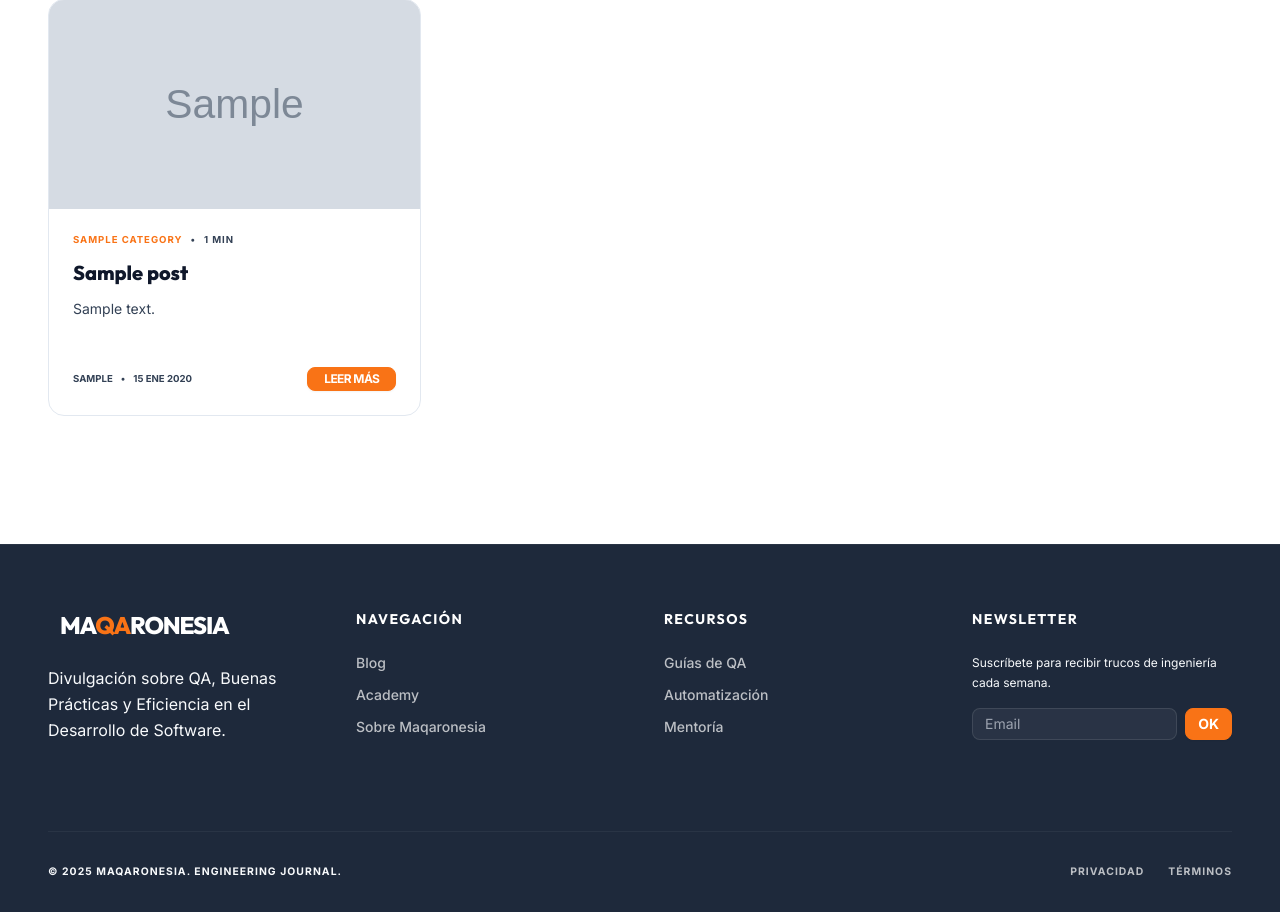
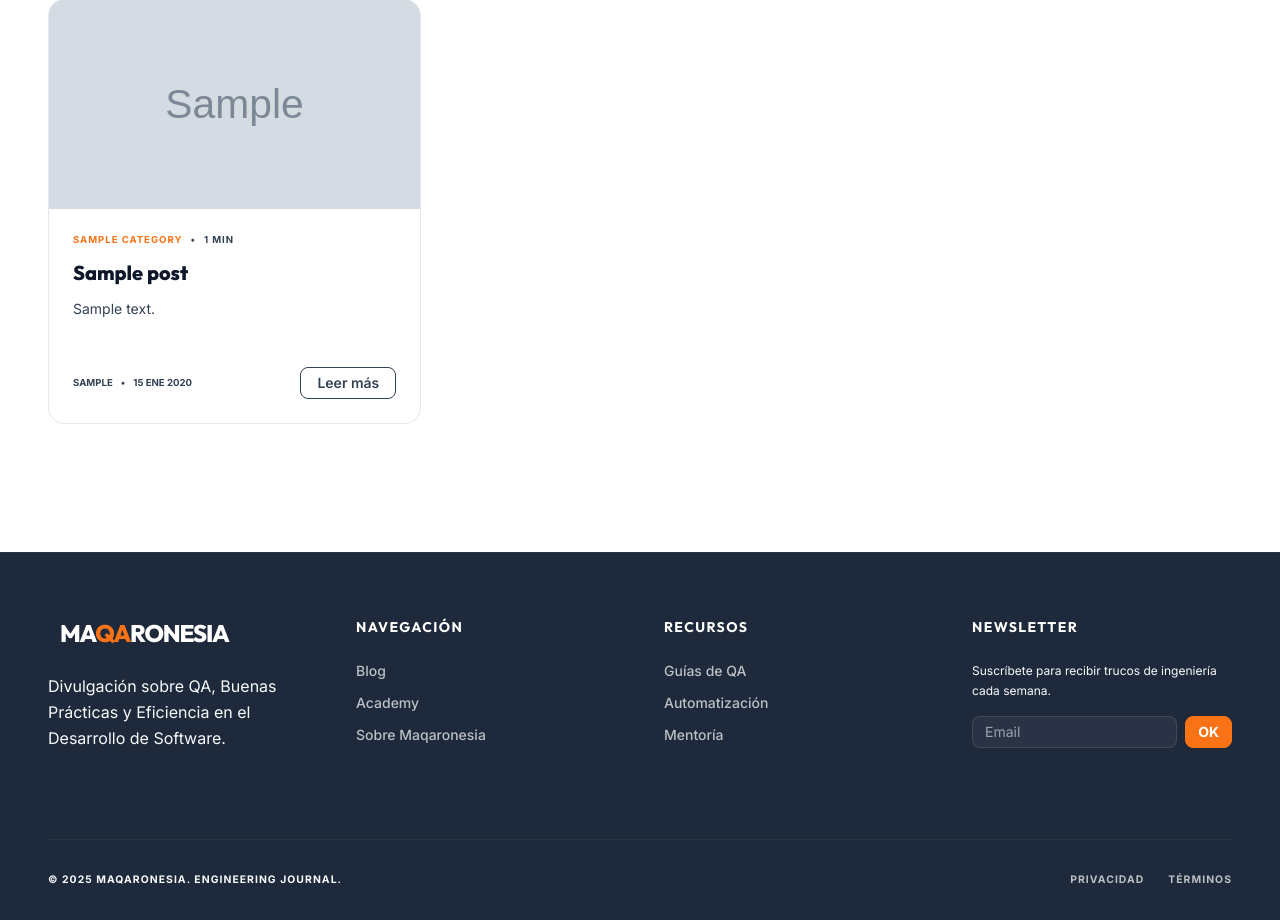
Before and after one commit to alvaryts/maqaronesia, a Django app: page / in a window 1280 px wide. Shown: the part 306-1226 px from the top of the page. Run offline with Django 5.2, Linux system fonts and the light colour scheme; tables that the repository leaves empty hold one stand-in row (values such as "Sample post"); grey boxes marked "Sample" are stand-in pictures; some libraries are stand-ins or nearby versions.

Commit message:
style: update blog post list "Leer más" button styling.

```diff
--- a/templates/blog/post_list.html
+++ b/templates/blog/post_list.html
@@ -50,7 +50,7 @@
                     <span>{{ post.published_at|date:"d M Y" }}</span>
                 </div>
                 <a href="{% url 'blog:post_detail' post.slug %}"
-                    class="btn btn-primary btn-xs rounded-lg px-4 font-bold uppercase tracking-tighter">
+                    class="btn btn-sm btn-ghost border border-base-300 hover:border-primary hover:text-primary rounded-lg px-4 transition-all">
                     Leer más
                 </a>
             </div>
```
